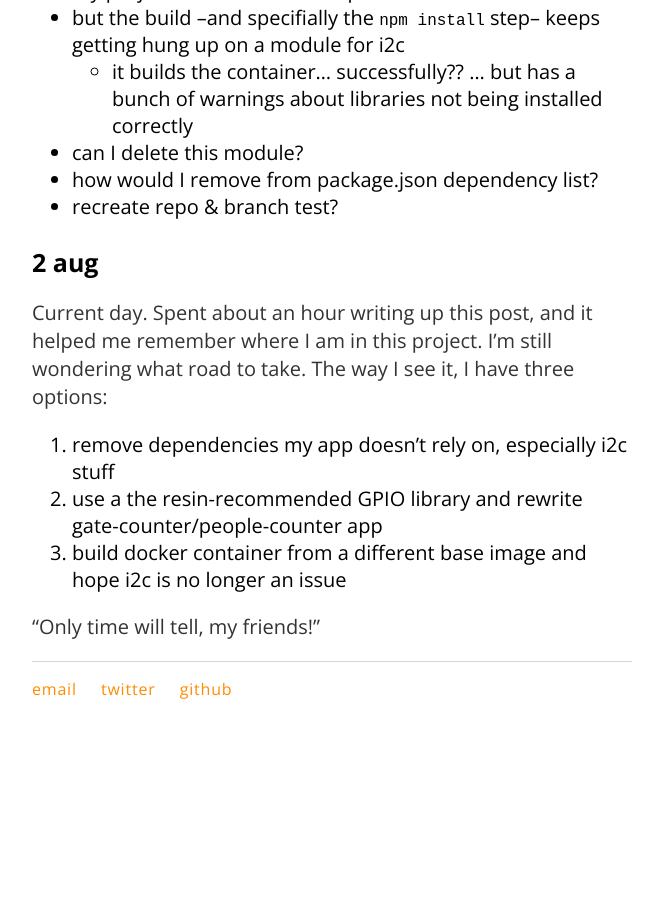
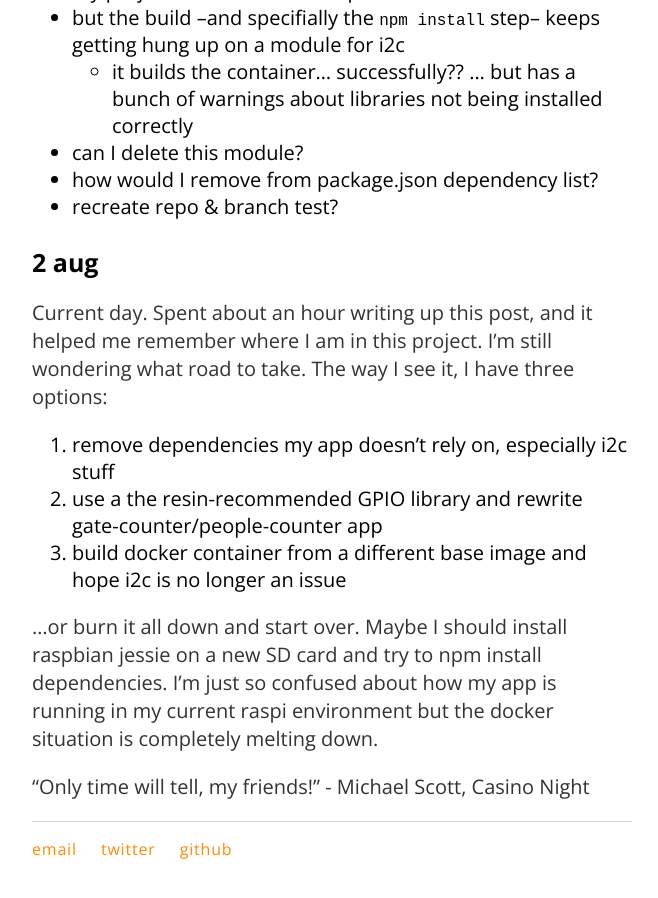
Before and after one commit to carylwyatt/carylwyatt.github.io, a Jekyll site: the page built from _posts/2018-08-03-work-log-jul-30.md, in a window 1280 px wide and 900 px high, scrolled down 5155 px. Shown: the whole window, without its empty margins (308-966 px from the left). Built offline with Jekyll 4.4.1, drawn with Linux system fonts in a browser that asks for light colours; before the commit the page ends 5895 px from its top, so only the background shows below that.

Commit message:
added end of day notes

```diff
--- a/_posts/2018-08-03-work-log-jul-30.md
+++ b/_posts/2018-08-03-work-log-jul-30.md
@@ -132,4 +132,6 @@ Current day. Spent about an hour writing up this post, and it helped me remember
 1. use a the resin-recommended GPIO library and rewrite gate-counter/people-counter app
 1. build docker container from a different base image and hope i2c is no longer an issue
 
-"Only time will tell, my friends!"
+...or burn it all down and start over. Maybe I should install raspbian jessie on a new SD card and try to npm install dependencies. I'm just so confused about how my app is running in my current raspi environment but the docker situation is completely melting down.
+
+"Only time will tell, my friends!" - Michael Scott, Casino Night
```
